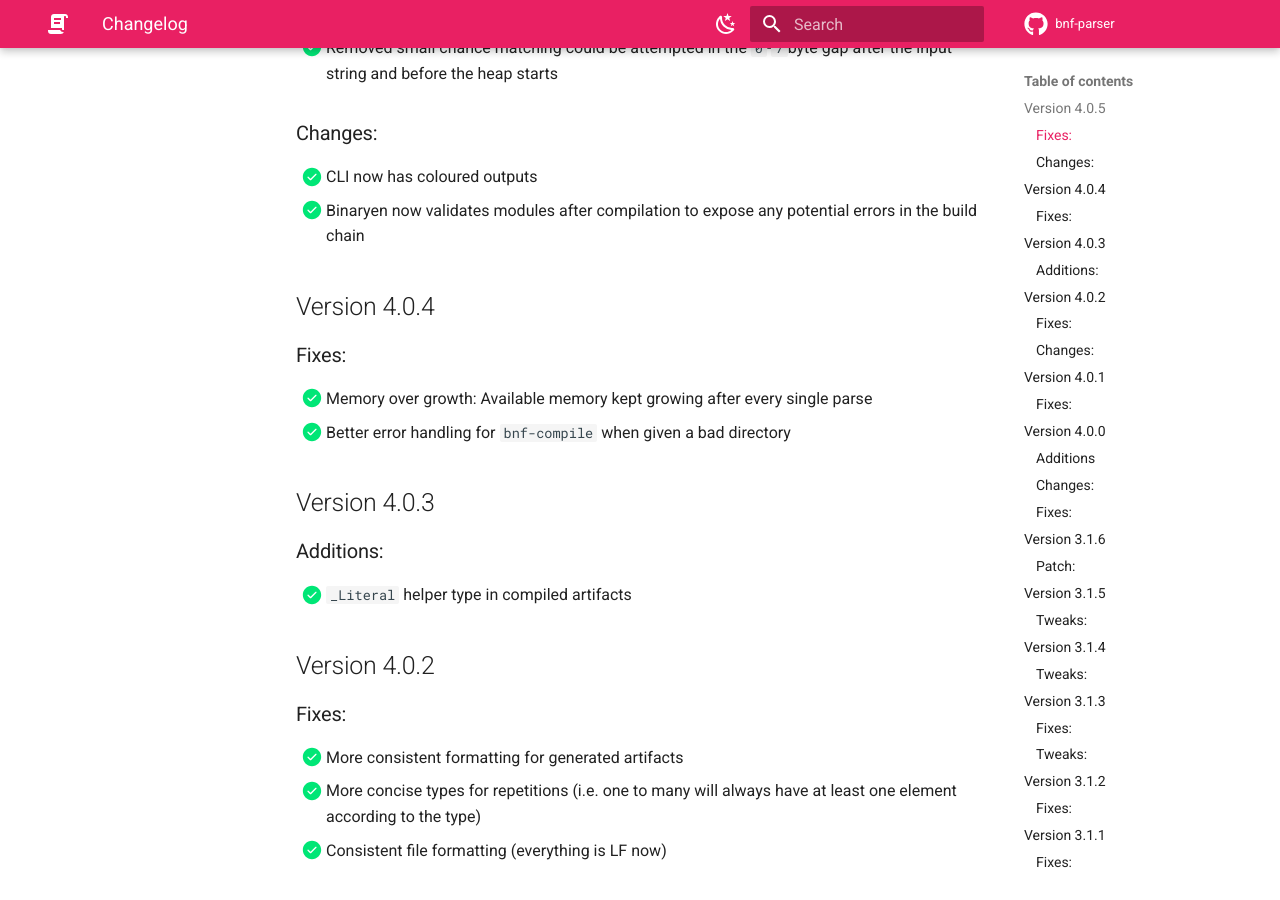
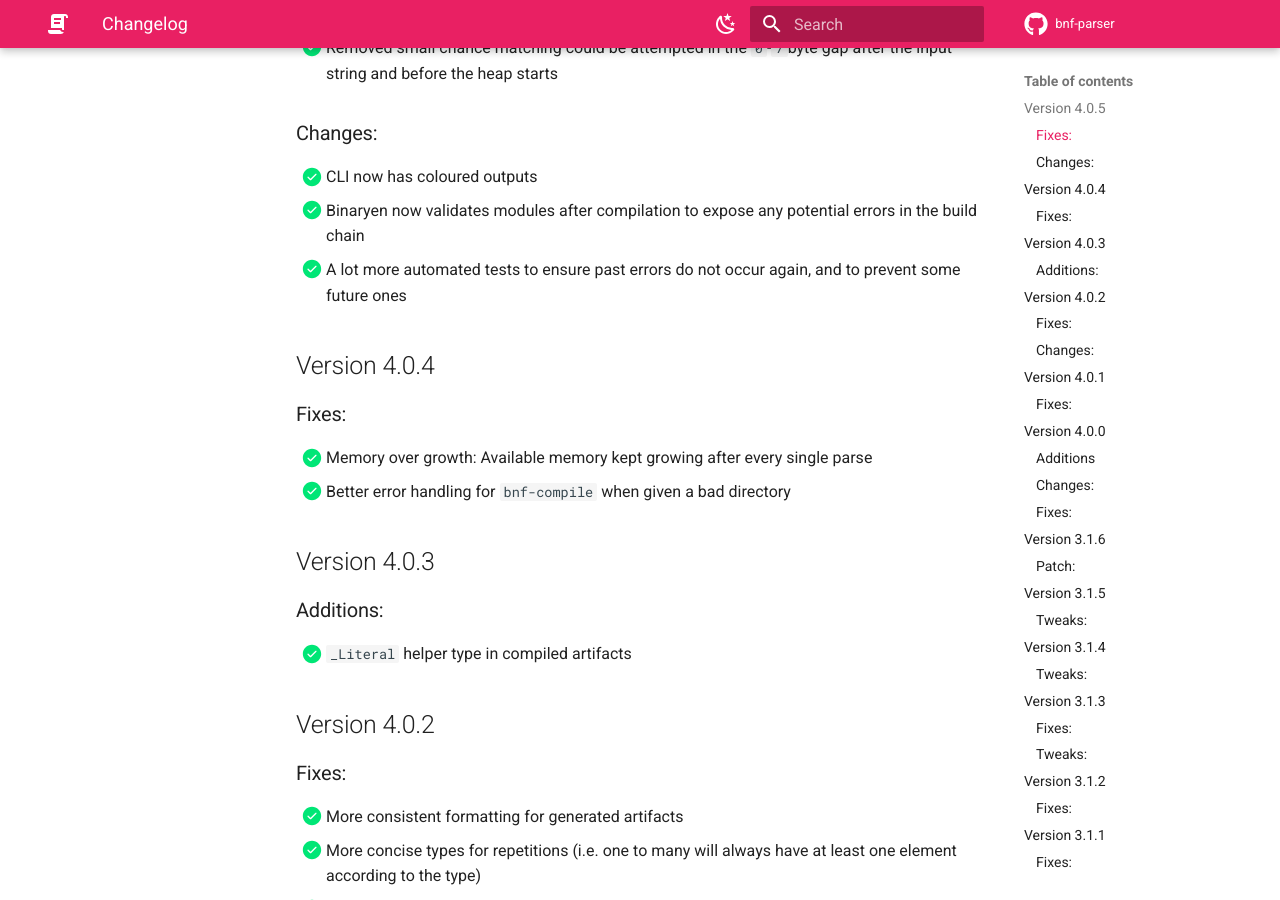
Before and after one commit to AjaniBilby/BNF-parser, an MkDocs documentation site: the page built from docs/source/changelog.md, in a window 1280 px wide and 900 px high, scrolled down 416 px. Built offline with MkDocs 1.6.1 and Material for MkDocs 9.7.7, drawn with Linux system fonts in a browser that asks for light colours; comment, search, counter and statistics services are not loaded.

Commit message:
Update changelog.md

```diff
--- a/docs/source/changelog.md
+++ b/docs/source/changelog.md
@@ -11,6 +11,7 @@
 ### Changes:
   - [x] CLI now has coloured outputs
   - [x] Binaryen now validates modules after compilation to expose any potential errors in the build chain
+  - [x] A lot more automated tests to ensure past errors do not occur again, and to prevent some future ones
 
 ## Version 4.0.4
 
```
